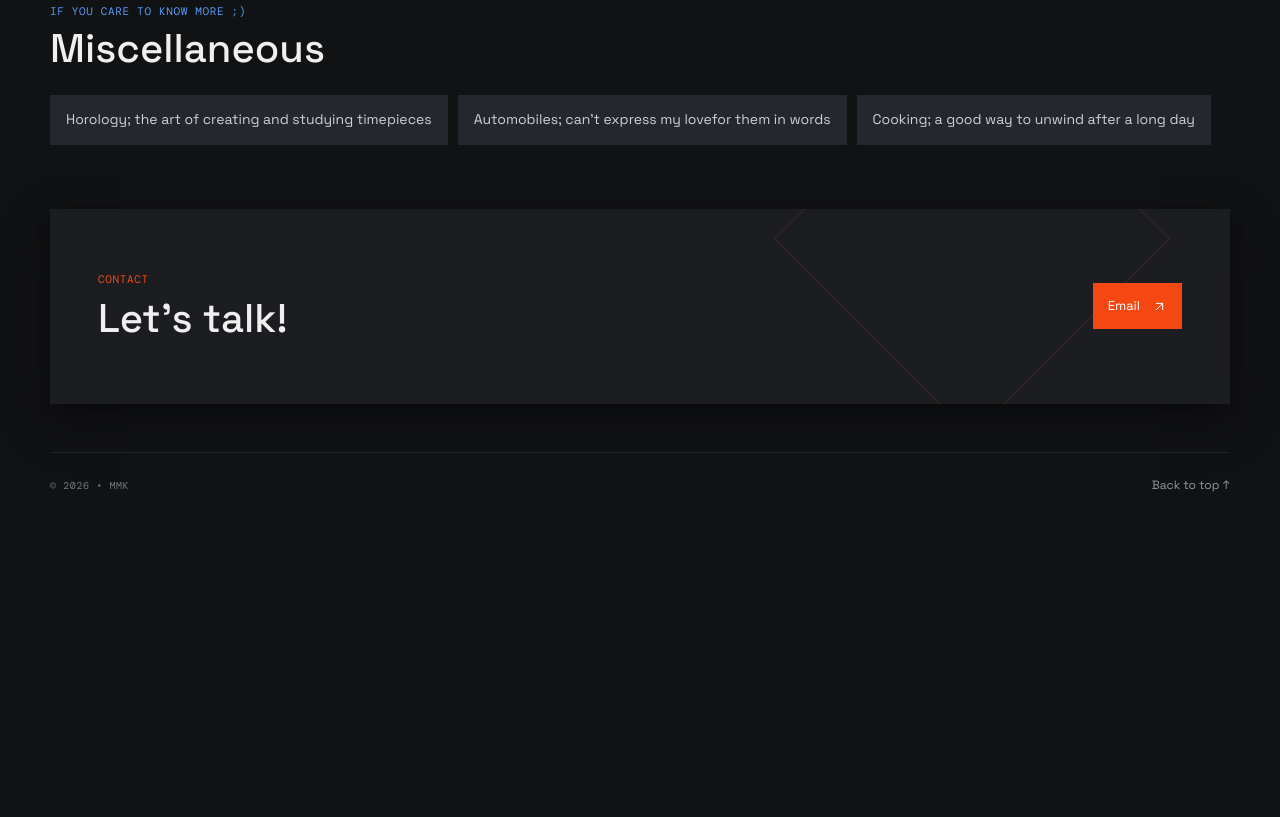
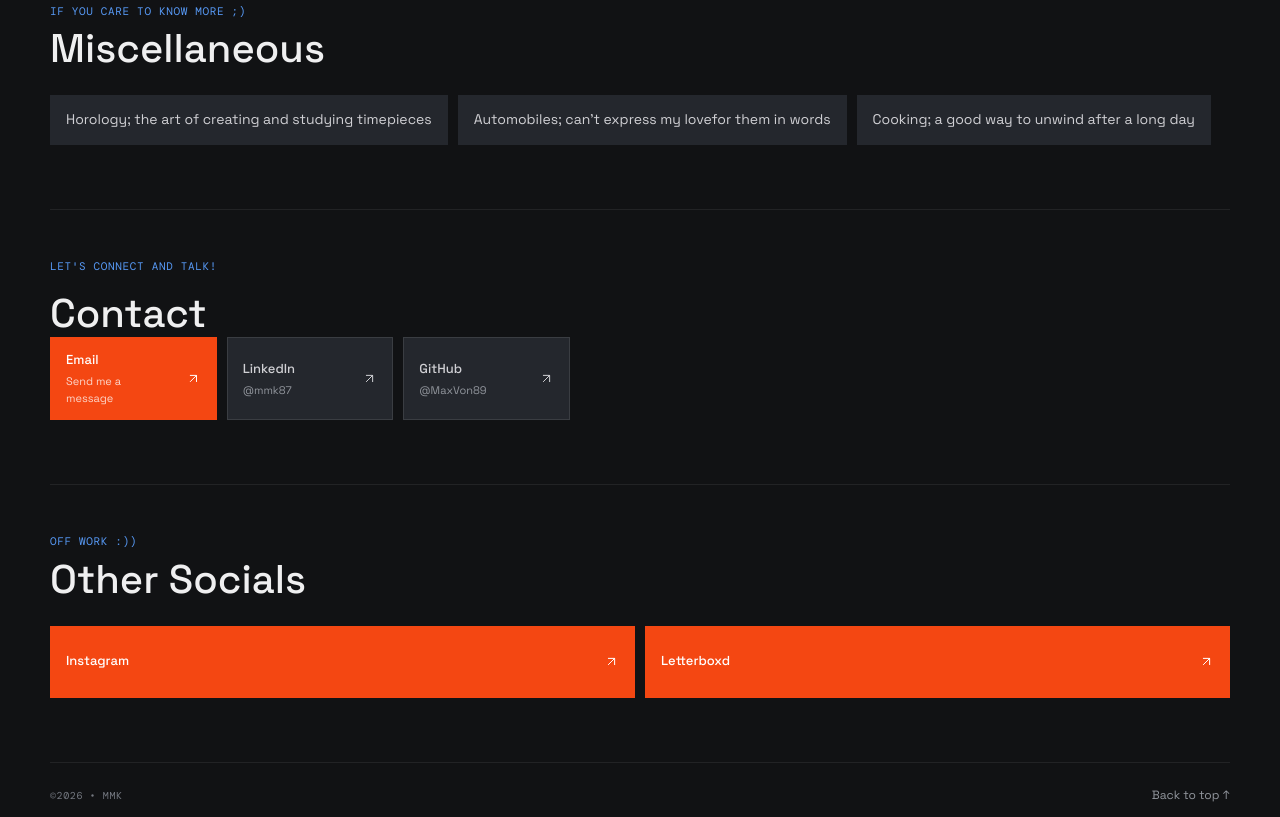
Before and after one commit to MaxVon89/ManasK, a plain HTML site: page index.html in a window 1280 px wide. Shown: the part 1980-2797 px from the top of the page. Before the commit the page ends 2498 px from the top, so only its background shows below. Drawn offline with nearby package versions, Linux system fonts and the light colour scheme; files whose address does not match are found by name.

Commit message:
Content commit 3.5

```diff
--- a/index.html
+++ b/index.html
@@ -63,7 +63,7 @@
     .visual { position: relative; min-width: 0; margin: 0; isolation: isolate; }
     .image-frame { position: relative; height: clamp(350px, 41vw, 500px); overflow: hidden; background: var(--raised); box-shadow: var(--shadow); }
     .image-frame::after { position: absolute; background: linear-gradient(180deg, transparent 45%, rgb(17 18 20 / 75%)); content: ""; inset: 0; }
-    .image-frame img { width: 100%; height: 100%; object-fit: cover; filter: grayscale(1) brightness(.78); }
+    .image-frame img { width: 100%; height: 100%; object-fit: cover; }
     .image-index { position: absolute; z-index: 1; top: 18px; left: 20px; padding: 8px 10px; background: rgb(17 18 20 / 76%); color: var(--text); }
     .floating-note { position: absolute; z-index: 1; right: -16px; bottom: 28px; width: min(250px, 66%); padding: 18px 20px; background: rgb(27 29 33 / 97%); box-shadow: var(--shadow); }
     .floating-note .eyebrow { margin-bottom: 6px; color: var(--muted); }
@@ -101,11 +101,18 @@
     .misc-list { display: flex; flex-wrap: wrap; gap: 10px; }
     .misc-item { min-width: min(100%, 210px); padding: 14px 16px; background: var(--raised); color: var(--text); font-size: 14px; }
 
-    .contact { position: relative; display: flex; min-height: 195px; align-items: center; justify-content: space-between; gap: 24px; overflow: hidden; margin-bottom: 48px; padding: clamp(24px, 5vw, 48px); background: var(--surface); box-shadow: var(--shadow); }
+    .contact { position: relative; display: grid; min-height: 195px; grid-template-columns: minmax(0, 1fr) auto; align-items: center; gap: 28px; overflow: hidden; margin-bottom: 48px; padding: clamp(24px, 5vw, 48px); background: var(--surface); box-shadow: var(--shadow); }
     .contact::after { position: absolute; top: -110px; right: 10%; width: 280px; aspect-ratio: 1; border: 1px solid rgb(244 71 18 / 17%); content: ""; transform: rotate(45deg); pointer-events: none; }
     .contact .eyebrow { margin-bottom: 9px; color: var(--orange); }
-    .contact-link { position: relative; z-index: 1; display: inline-flex; min-height: 46px; flex: 0 0 auto; align-items: center; gap: 12px; padding: 0 15px; background: var(--orange); color: #fff; font-size: 13px; transition: filter var(--motion), transform var(--motion); }
-    .contact-link:hover { filter: brightness(1.1); transform: translateY(-2px); }
+    .contact-links { position: relative; z-index: 1; display: flex; max-width: 520px; flex-wrap: wrap; justify-content: flex-end; gap: 10px; }
+    .contact-link { display: flex; min-width: 150px; min-height: 72px; flex: 1 1 150px; align-items: center; justify-content: space-between; gap: 16px; padding: 12px 15px; border: 1px solid rgb(255 255 255 / 10%); background: var(--raised); color: var(--text); transition: background var(--motion), transform var(--motion); }
+    .contact-link:hover { background: #30343b; transform: translateY(-2px); }
+    .contact-link-primary { border-color: var(--orange); background: var(--orange); color: #fff; }
+    .contact-link-primary:hover { background: #ff5a2b; }
+    .contact-link-copy { display: grid; gap: 3px; }
+    .contact-link-copy strong { font-size: 13px; font-weight: 500; }
+    .contact-link-copy small { color: var(--secondary); font-size: 11px; }
+    .contact-link-primary .contact-link-copy small { color: rgb(255 255 255 / 78%); }
     .footer { display: flex; min-height: 66px; align-items: center; justify-content: space-between; gap: 16px; border-top: 1px solid rgb(255 255 255 / 7%); color: var(--muted); }
     .footer-note { margin: 0; font-size: 10px; }
     .footer a { color: var(--secondary); font-size: 12px; }
@@ -140,7 +147,9 @@
       .research-item { min-height: 130px; }
       .misc-list { display: grid; grid-template-columns: 1fr 1fr; }
       .misc-item { min-width: 0; padding: 12px; }
-      .contact { min-height: 220px; align-items: start; flex-direction: column; justify-content: center; margin-bottom: 34px; }
+      .contact { min-height: 220px; grid-template-columns: 1fr; align-content: center; gap: 22px; margin-bottom: 34px; }
+      .contact-links { width: 100%; justify-content: flex-start; }
+      .contact-link { min-width: 0; }
       .footer { min-height: 60px; }
     }
     @media (prefers-reduced-motion: reduce) {
@@ -190,7 +199,7 @@
         <div class="section-heading"><div><p class="eyebrow">Interesting projects I've worked on</p><h2 id="projects-title">Projects</h2></div><span class="count eyebrow">[01 — 02]</span></div>
         <div class="projects">
           <a class="project project-red" href="https://github.com/MaxVon89/Astro-Flow-3D/tree/astra" target="_blank" rel="noopener noreferrer"><span class="meta">Apr - Oct 2026 · Machine Learning, Deep Learning, Astrophysics</span><span class="project-bottom"><span><h3>Astro-Flow-3D</h3><p>Meaningful inference and reconstruction from uncompressed JWST data</p></span><span class="project-arrow" aria-hidden="true"><svg viewBox="0 0 24 24"><path d="M7 17 17 7M7 7h10v10" /></svg></span></span></a>
-          <a class="project project-yellow" href="https://github.com/Aryan-Lokhande-17/Derivative-Hedging-using-RL-DL" target="_blank" rel="noopener noreferrer"><span class="meta"> · [Field]</span><span class="project-bottom"><span><h3>Derivative Hedging</h3><p>Derivative Hedging Using Reinforcement Learning and Deep Learning</p></span><span class="project-arrow" aria-hidden="true"><svg viewBox="0 0 24 24"><path d="M7 17 17 7M7 7h10v10" /></svg></span></span></a>
+          <a class="project project-yellow" href="https://github.com/Aryan-Lokhande-17/Derivative-Hedging-using-RL-DL" target="_blank" rel="noopener noreferrer"><span class="meta"> Feb - May 2026 · Reinforcement Learning, Deep Learning, Agentic AI, AI Policy & Governance</span><span class="project-bottom"><span><h3>Derivative Hedging</h3><p>Derivative Hedging Using Reinforcement Learning and Deep Learning</p></span><span class="project-arrow" aria-hidden="true"><svg viewBox="0 0 24 24"><path d="M7 17 17 7M7 7h10v10" /></svg></span></span></a>
         </div>
       </section>
 
@@ -211,12 +220,28 @@
         </div>
       </section>
 
-      <section class="contact" id="contact" aria-labelledby="contact-title">
-        <div><p class="eyebrow">Contact</p><h2 id="contact-title">Let's talk! </h2></div>
-        <a class="contact-link" href="mailto:manasxir.work@gmail.com">Email <svg aria-hidden="true" viewBox="0 0 24 24"><path d="M7 17 17 7M7 7h10v10" /></svg></a>
+
+      <!-- <section class="contact" id="contact" aria-labelledby="contact-title"> -->
+      <section class="section" id="Projects" aria-labelledby="contact-title">
+        <div><p class="eyebrow">Let's connect and talk!</p><h2 id="contact-title">Contact</h2></div>
+        <div class="contact-links" aria-label="Contact options">
+          <a class="contact-link contact-link-primary" href="mailto:manasxir.work@gmail.com"><span class="contact-link-copy"><strong>Email</strong><small>Send me a message</small></span><svg aria-hidden="true" viewBox="0 0 24 24"><path d="M7 17 17 7M7 7h10v10" /></svg></a>
+          <a class="contact-link" href="https://www.linkedin.com/in/mmk87/" target="_blank" rel="noopener noreferrer"><span class="contact-link-copy"><strong>LinkedIn</strong><small>@mmk87</small></span><svg aria-hidden="true" viewBox="0 0 24 24"><path d="M7 17 17 7M7 7h10v10" /></svg></a>
+          <a class="contact-link" href="https://github.com/MaxVon89" target="_blank" rel="noopener noreferrer"><span class="contact-link-copy"><strong>GitHub</strong><small>@MaxVon89</small></span><svg aria-hidden="true" viewBox="0 0 24 24"><path d="M7 17 17 7M7 7h10v10" /></svg></a>
+        </div>
       </section>
+
+      <section class="section" id="miscellaneous" aria-labelledby="miscellaneous-title">
+        <div class="section-heading"><div><p class="eyebrow">Off work  :))</p><h2 id="miscellaneous-title">Other Socials</h2></div></div>
+        <div class="misc-list">
+          <a class="contact-link contact-link-primary" href="https://www.instagram.com/manas.xgr/"><span class="contact-link-copy"><strong>Instagram</strong></span><svg aria-hidden="true" viewBox="0 0 24 24"><path d="M7 17 17 7M7 7h10v10" /></svg></a>
+          <a class="contact-link contact-link-primary" href="https://letterboxd.com/_MMK87_/"><span class="contact-link-copy"><strong>Letterboxd</strong></span><svg aria-hidden="true" viewBox="0 0 24 24"><path d="M7 17 17 7M7 7h10v10" /></svg></a>
+
+        </div>
+      </section>
+
     </main>
-    <footer class="footer"><p class="footer-note">© 2026 • MMK</p><a href="#home">Back to top ↑</a></footer>
+    <footer class="footer"><p class="footer-note">©2026 • MMK</p><a href="#home">Back to top ↑</a></footer>
   </div>
 </body>
-</html>
+<!-- </html> -->
```
